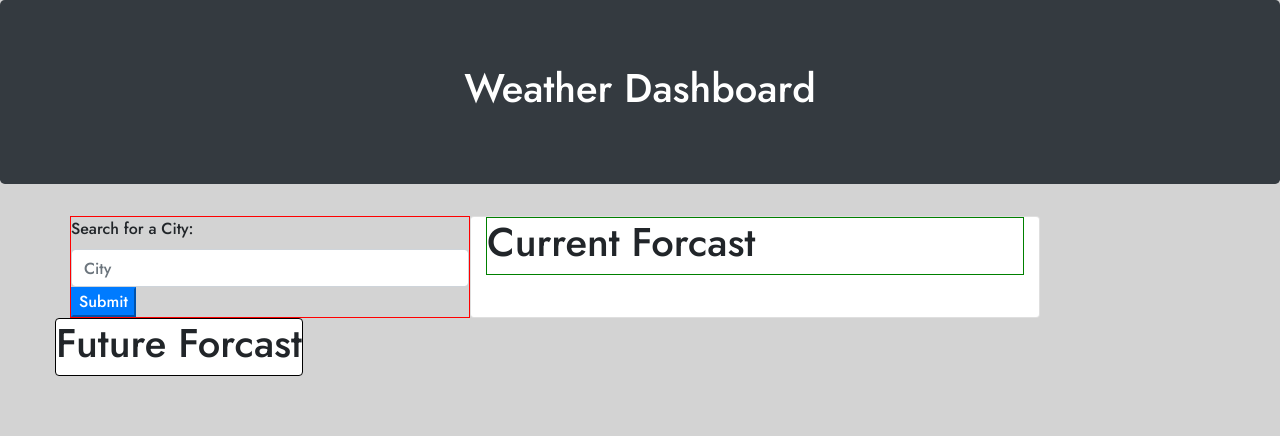
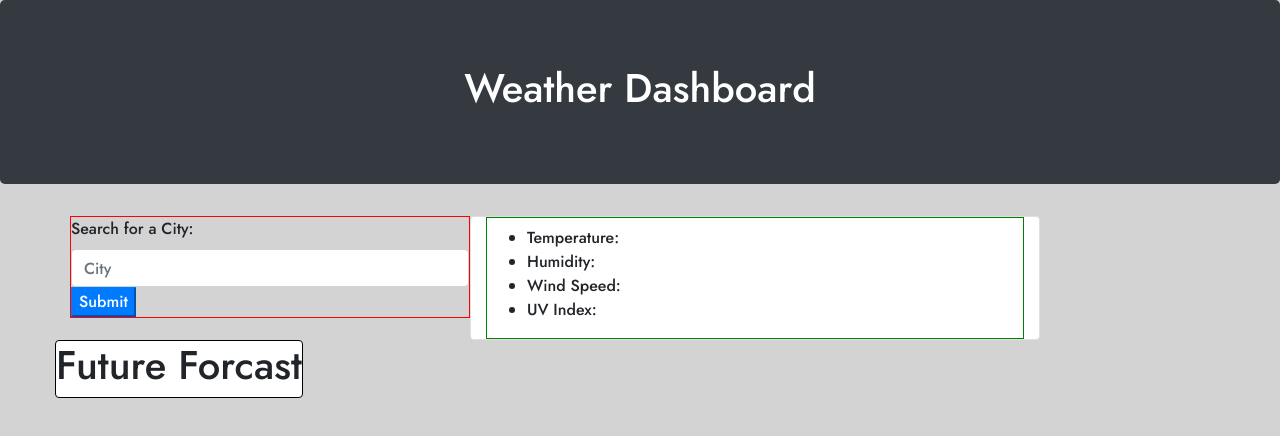
Before and after one commit to arod1207/HW-6-Weather-Dashboard, a plain HTML site: page index.html in a window 1280 px wide. Drawn offline with nearby package versions, Linux system fonts and the light colour scheme.

Commit message:
Added current forcast to dom

```diff
--- a/index.html
+++ b/index.html
@@ -26,7 +26,13 @@
 
             <div class="col-6 card">
                 <div id="currentForcast">
-                    <h1>Current Forcast</h1>
+                    <h1 id="cityName"></h1>
+                        <ul>
+                            <li id="temperature">Temperature: </li>
+                            <li id="humidity">Humidity: </li>
+                            <li id="windSpeed">Wind Speed: </li>
+                            <li id="uvIndex">UV Index: </li>
+                        </ul>
                 </div>
             </div>
 
```
